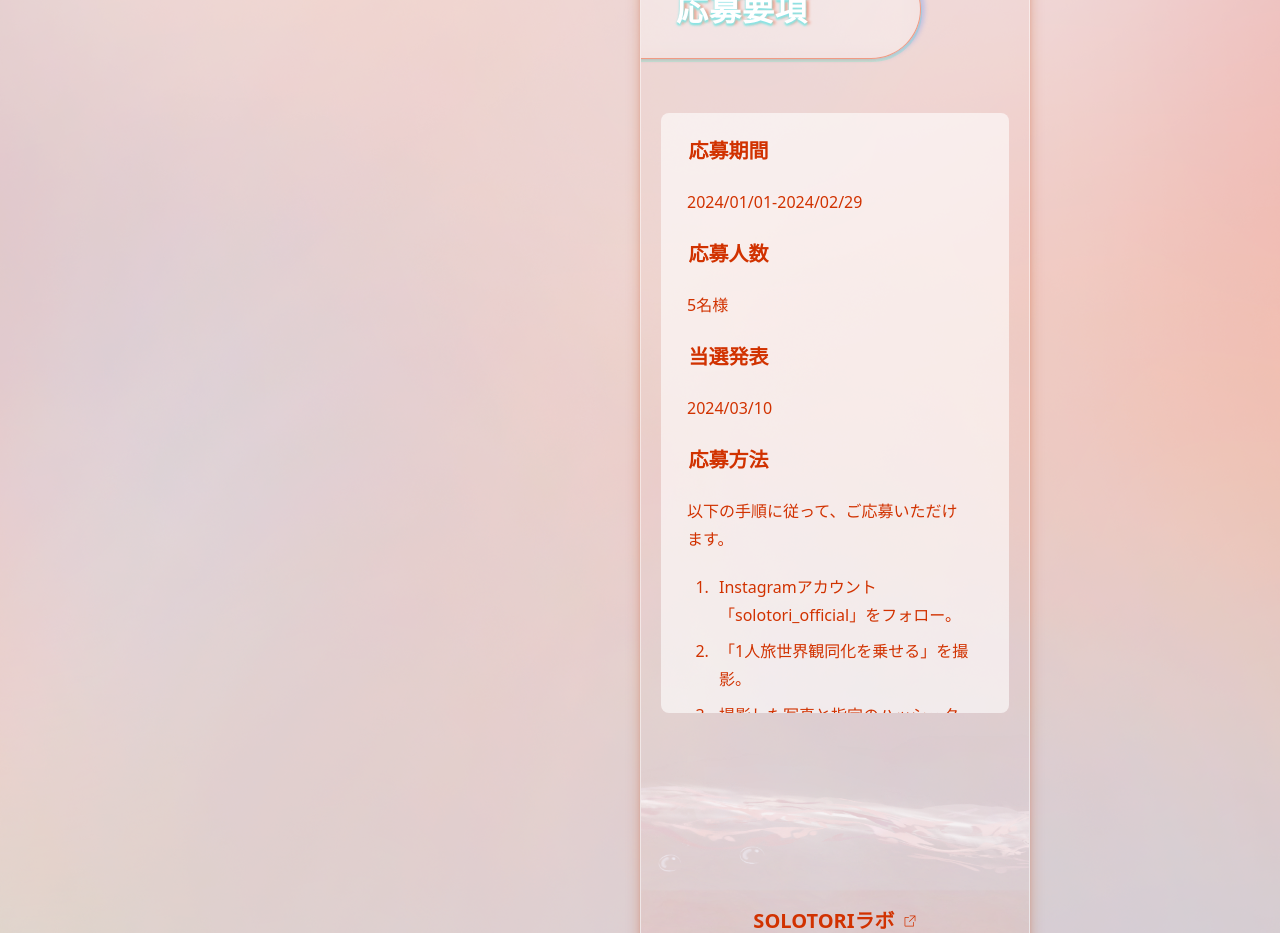
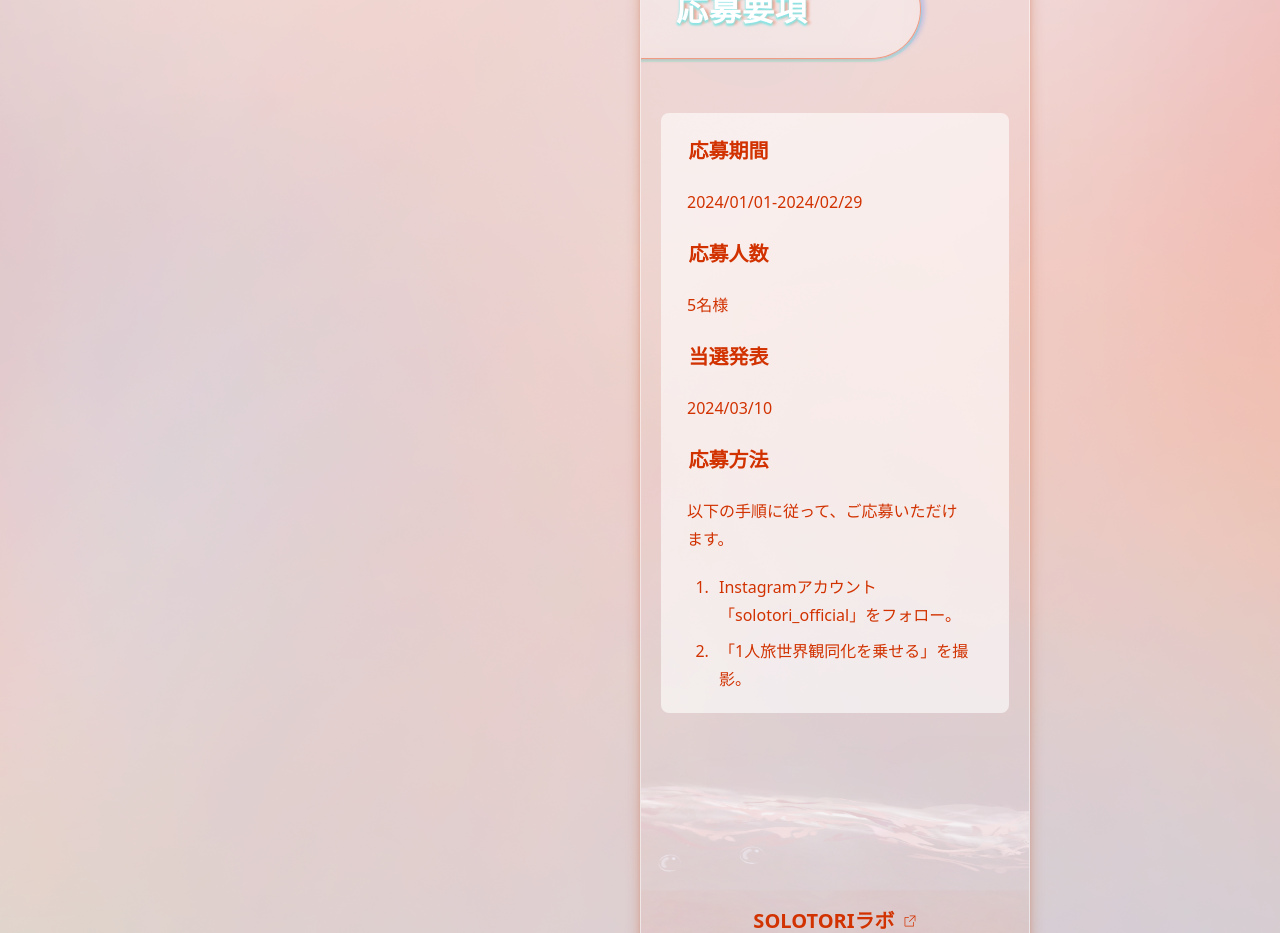
Before and after one commit to MiyaKCheng/solotori-new, a React (Vite) app: page / in a window 1280 px wide. Shown: the part 5900-6833 px from the top of the page. Built offline with nearby package versions, Linux system fonts and the light colour scheme; what tailwindcss-text-fill-stroke would draw is missing.

Commit message:
modified:   src/pages/home/info/info.css/

```diff
--- a/src/pages/home/info/info.css
+++ b/src/pages/home/info/info.css
@@ -1,6 +1,6 @@
 /* scrollbar */
 .info-list {
-  max-height: 580px;
+  max-height: 570px;
   overflow-y: auto;
 }
 
```
